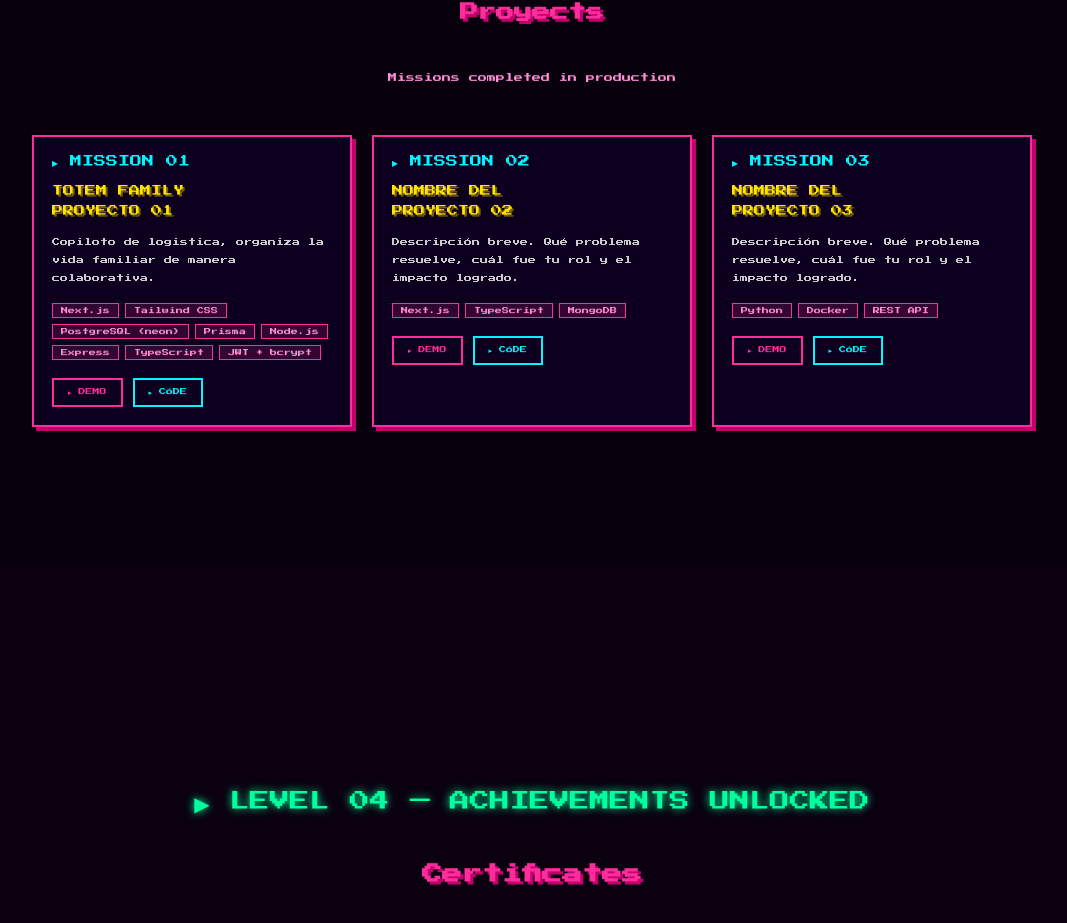
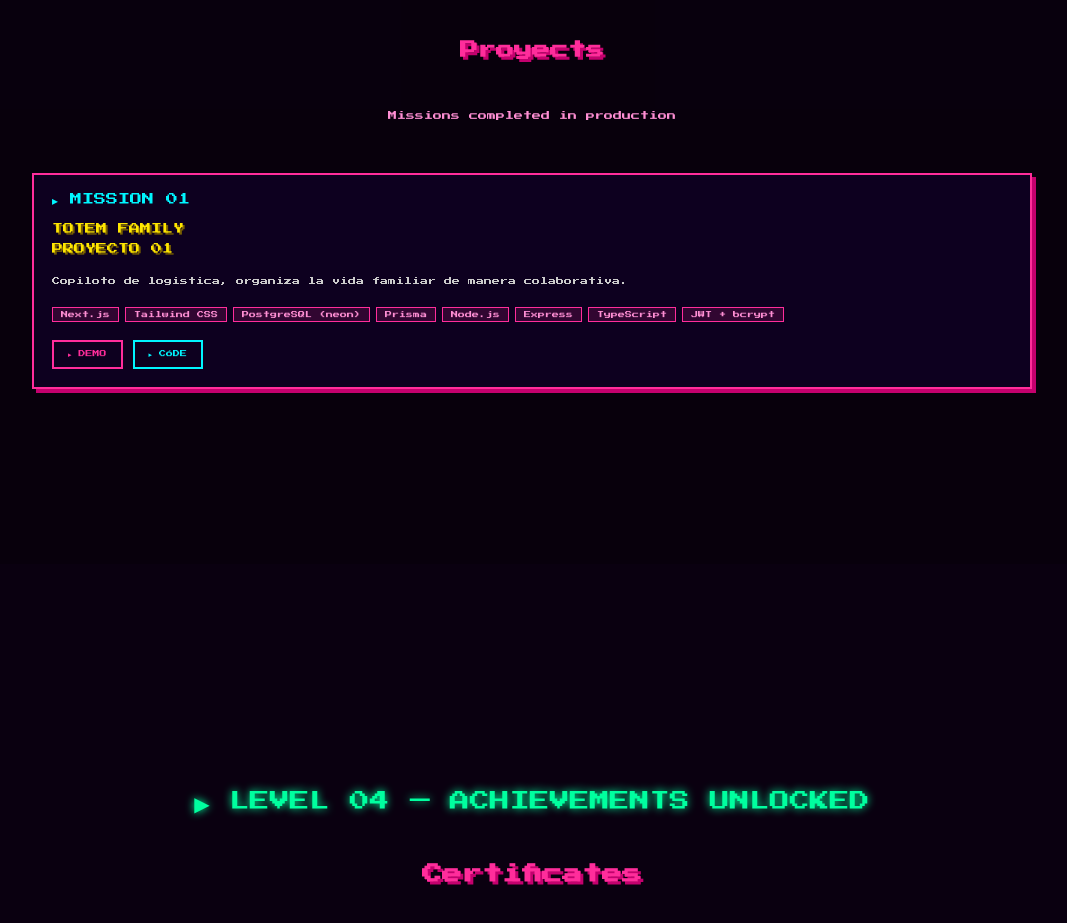
Before and after one commit to jacquelinjantman/Portf, a Next.js app: page / in a window 1280 px wide. Shown: the part 1836-2759 px from the top of the page, without its empty margins (108-1175 px from the left). Built offline with nearby package versions, Linux system fonts and the light colour scheme.

Commit message:
take out windows

```diff
--- a/src/data/projects.ts
+++ b/src/data/projects.ts
@@ -18,22 +18,5 @@ export const projects: Project[] = [
     demo: 'https://totem-app-front.vercel.app/',
     code: 'https://github.com/jacquelinjantman/-TotemApp-Front',
   },
-  {
-    id: 2,
-    mission: 'MISSION 02',
-    title: 'NOMBRE DEL\nPROYECTO 02',
-    description: 'Descripción breve. Qué problema resuelve, cuál fue tu rol y el impacto logrado.',
-    tags: ['Next.js', 'TypeScript', 'MongoDB'],
-    demo: '#',
-    code: '#',
-  },
-  {
-    id: 3,
-    mission: 'MISSION 03',
-    title: 'NOMBRE DEL\nPROYECTO 03',
-    description: 'Descripción breve. Qué problema resuelve, cuál fue tu rol y el impacto logrado.',
-    tags: ['Python', 'Docker', 'REST API'],
-    demo: '#',
-    code: '#',
-  },
+
 ]
```
